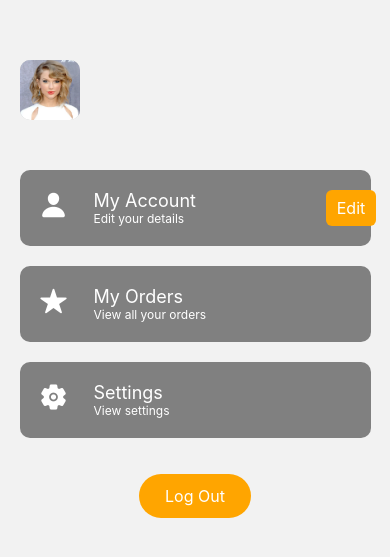
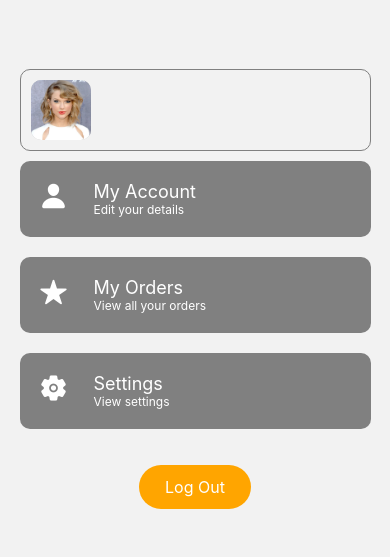
Before and after one commit to puja110/BudgetBuy, a React Native app: screen /MyProfile in a window 390 px wide. Shown: the part 133-690 px from the top of the page. Built offline with nearby package versions, Linux system fonts and the light colour scheme.

Commit message:
firebase database merged, configured, and installed successfully

```diff
--- a/src/providers/AppContext.tsx
+++ b/src/providers/AppContext.tsx
@@ -12,12 +12,13 @@ export const AppContextProvider = ({ children }) => {
   });
 
   const userLogout = () => {
+    // Clear user data on logout
     setUserData({
       uid: '',
       email: '',
       fullName: '',
       phoneNumber: ''
-    }); // Clear user data on logout
+    });
   };
 
   return (
--- a/src/views/screens/TabScreens/MyProfile.tsx
+++ b/src/views/screens/TabScreens/MyProfile.tsx
@@ -43,25 +43,25 @@ const MyProfile: React.FC<MyProfileProps> = ({ navigation }) => {
         />
         <View>
           <Text style={styles.userName}>{userData.fullName}</Text>
-          <Text>{userData.email}</Text>
-          <Text>{userData.phoneNumber}</Text>
+          <Text style={styles.email}>{userData.email}</Text>
+          <Text style={styles.password}>{userData.phoneNumber}</Text>
         </View>
       </View>
       <TouchableOpacity
         style={styles.subContainer}
-        onPress={() => navigation.push("EditProfile")}
+        // onPress={() => navigation.push("EditProfile")}
       >
         <Ionicons name="person" size={28} color="white" />
         <View style={styles.textContainer}>
           <Text style={styles.titleText}>My Account</Text>
           <Text style={styles.subText}>Edit your details</Text>
         </View>
-        <TouchableOpacity
+        {/* <TouchableOpacity
           style={styles.editProfile}
           onPress={() => navigation.push("EditProfile")}
         >
           <Text style={styles.editProfileText}>Edit</Text>
-        </TouchableOpacity>
+        </TouchableOpacity> */}
       </TouchableOpacity>
       <TouchableOpacity style={styles.subContainer}>
         <Ionicons name="star" size={28} color="white" />
@@ -127,12 +127,25 @@ const styles = StyleSheet.create({
   profileInfo: {
     flexDirection: "row",
     width: "90%",
-    paddingBottom: 40,
+    borderRadius: 10,
+    borderColor: 'grey',
+    borderWidth: 0.5,
+    padding: 10
   },
   userName: {
     color: "orange",
     fontSize: 20,
     fontWeight: "bold",
+    paddingBottom: 4,
+  },
+  email: {
+    color: "black",
+    fontSize: 16,
+    paddingVertical: 6,
+  },
+  password: {
+    color: "black",
+    fontSize: 16,
     paddingBottom: 4,
   },
   avatarImage: {
```
Also changed, not shown: 2 other files (tests, documents, lock files or other folders).
